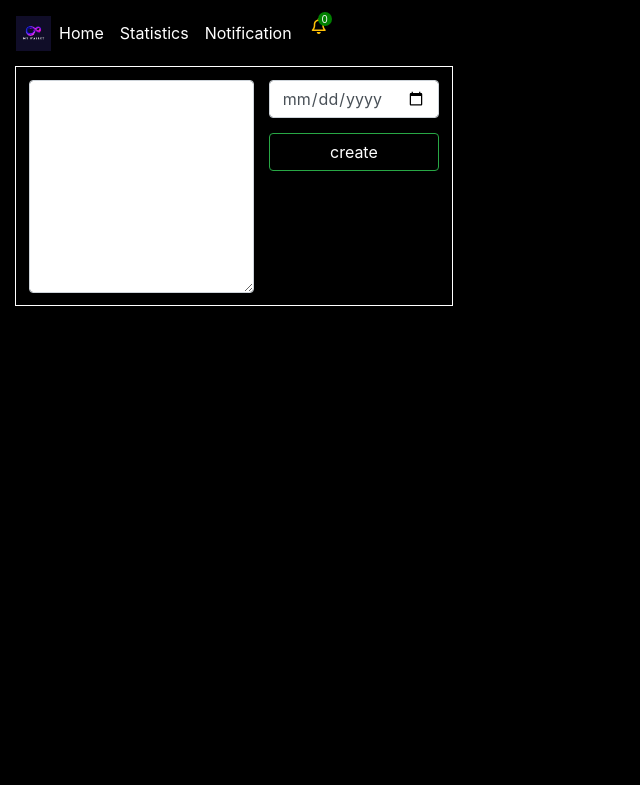
After one commit to leprekon122/WalletApp, a Django app: page /notification in a window 1280 px wide. The commit adds this page. Shown: the top 785 px of the page, without its empty margins (0-640 px from the left). Run offline with Django 4.2, Linux system fonts and the light colour scheme; the visitor is signed in with stand-in values (Sample User, id 1); data comes from the database, SQL or seed files in the repository; data that the repository does not hold is empty; some libraries are stand-ins or nearby versions.

Commit message:
1)add Notes page 2) add notes logic 3) add bels in current day logic

```diff
--- a/MyWallet/MyWalletMain/admin.py
+++ b/MyWallet/MyWalletMain/admin.py
@@ -1,7 +1,8 @@
 from django.contrib import admin
-from .models import PreTag, WalletTag, WalletData
+from .models import PreTag, WalletTag, WalletData, NotificationModel
 
 # Register your models here.
 admin.site.register(PreTag)
 admin.site.register(WalletTag)
 admin.site.register(WalletData)
+admin.site.register(NotificationModel)
--- a/MyWallet/MyWalletMain/static/MyWalletMain/css/main.css
+++ b/MyWallet/MyWalletMain/static/MyWalletMain/css/main.css
@@ -159,6 +182,102 @@ body {background-color: black}
                             justify-content: center;
     }
 
+.nav-link {
+           color: #fff;
+
+}
+
+.nav-link:hover {
+                 color: #0f0f0f;
+                 background: #fff;
+                 border-radius: 7%;
+                 transition-duration: 1s;
+}
+
+.main_note {
+           width: 100%;
+           display: flex;
+           flex-direction: row;
+}
+
+.left_side_main{
+                width: 50%;
+
+}
+
+.create_note_block {
+                    width: 70%;
+                    border: 1px solid #fff;
+                    padding: 2%;
+                    display: flex;
+                    flex-direction: row;
+                    justify-content: space-between;
+                    height: 30vh;
+
+}
+
+
+
+.note_date_and_btn {
+                    width: 80%;
+                    margin-left: 15px;
+}
+
+.note_date_and_btn button {
+                           margin-top: 15px;
+                           width: 100%;
+}
+
+.right_side {
+             width: 50%;
+             height: 90vh;
+             overflow: auto;
+
+}
+
+.notes_views {
+               width: 75%;
+               height: 15vh;
+               border: 1px solid #fff;
+               padding: 2%;
+               border-radius: 5%;
+               margin-bottom: 2%;
+
+}
+.note_text {
+            height: 25vh;
+}
+
+.notes_dates {
+              display: flex;
+              flex-direction: row;
+              justify-content: space-between;
+}
+
+
+.warn_bell {
+            display: flex;
+            justify-content: end;
+
+
+}
+
+
+.count_circle{
+              background-color: green;
+              width: 14px;
+              height: 14px;
+              border-radius: 50%;
+              position: relative;
+              top: -32px;
+              left: 18px;
+              font-size: 10px;
+              display:flex;
+              justify-content: center;
+
+}
+
+
 
 @media screen and (max-width: 430px){
     .add_data_and_tags {
--- a/MyWallet/MyWalletMain/static/MyWalletMain/js/statistics.js
+++ b/MyWallet/MyWalletMain/static/MyWalletMain/js/statistics.js
@@ -1,4 +1,6 @@
 var count = 0
+
+
 // function for diagram on statistics page
 function round_diagram(){
      // get all tag_name  form stat_page
@@ -68,7 +70,7 @@ function round_diagram_full_screen(){
      }
 
      const ctx = document.getElementById('myChart_full_screen');
-      new Chart(ctx, {
+      let myChartFull = new Chart(ctx, {
         type: 'doughnut',
         data: {
           labels: keys_set,
--- a/MyWallet/MyWalletMain/templates/MyWalletMain/layout_main.html
+++ b/MyWallet/MyWalletMain/templates/MyWalletMain/layout_main.html
@@ -1,6 +1,6 @@
 {%load static%}
 <!DOCTYPE html>
-<html lang="en">
+<html lang="en" xmlns="http://www.w3.org/1999/html">
 <head>
     <meta charset="UTF-8">
     <meta name="viewport" content="width=device-width, initial-scale=1">
@@ -30,23 +30,37 @@
 </head>
 <nav class="navbar navbar-expand-lg" style="background-color: transparent">
     <img src="static/MyWalletMain/img/My_Wallet.png" width="35px" height="35px">
-  <button class="navbar-toggler text-light" type="button" data-toggle="collapse" data-target="#navbarNav" aria-controls="navbarNav" aria-expanded="false" aria-label="Toggle navigation">
+    <button class="navbar-toggler text-light" type="button" data-toggle="collapse" data-target="#navbarNav"
+            aria-controls="navbarNav" aria-expanded="false" aria-label="Toggle navigation">
         <span class="navbar-toggler-icon text-dark"><i class="fa-solid fa-bars text-light"></i></span>
     </button>
     <div class="collapse navbar-collapse text-light" id="navbarNav">
         <ul class="navbar-nav text-light">
             <li class="nav-item active">
-        <a class="nav-link text-light" href="{% url 'main_page' %}">Home <span class="sr-only">(current)</span></a>
+                <a class="nav-link " href="{% url 'main_page' %}">Home <span class="sr-only">(current)</span></a>
             </li>
             <li class="nav-item">
-        <a class="nav-link text-light" href="{% url 'statistics_page' %}">Statistics</a>
+                <a class="nav-link " href="{% url 'statistics_page' %}">Statistics</a>
             </li>
             <li class="nav-item diagram_btn" id="diagram_btn" style="border-top: 1.5px solid #29a125;">
-        <a class="nav-link text-light"  rel="" onclick="show_hide_diagram_block()">Diagrams</a>
+                <a class="nav-link " rel="" onclick="show_hide_diagram_block()">Diagrams</a>
+            </li>
+            <li class="nav-item">
+                <a class="nav-link " href="{% url 'notification_page' %}">Notification</a>
             </li>
         </ul>
+        <div class="warning_bells">
+            <form method="get" action="{% url 'notification_page' %}">
+                <button class="btn btn-success" style="border:none; background: transparent" type="submit" name="warn_bells_btn" value="1"><i
+                        class="fa-regular fa-bell text-warning"></i></button>
+            </form>
+            <div class="count_circle">
+                <p>{{num_of_notes}}</p>
+            </div>
+        </div>
     </div>
 </nav>
+
 <body>
 {%block content%}
 {%endblock%}
--- /dev/null
+++ b/MyWallet/MyWalletMain/templates/MyWalletMain/notification_page.html
@@ -0,0 +1,36 @@
+{%extends 'MyWalletMain/layout_main.html' %}
+
+{%block title%}Notification{%endblock%}
+
+{%block content%}
+<div class="container-fluid main_note">
+    <div class="left_side_main">
+        <form method="post">
+            {%csrf_token%}
+            <div class="create_note_block">
+                <textarea class="form-control note_text" name="text_note"></textarea>
+                <div class="note_date_and_btn">
+                    <input type="date" class="form-control" name="note_date">
+                    <button class="btn btn-success" style="background: transparent" type="submit" name="create_note"
+                            value="1">
+                        create
+                    </button>
+                </div>
+            </div>
+        </form>
+    </div>
+    <div class="right_side">
+        {%for el in model%}
+        <div class="notes_views">
+            <div class="notes_text">
+                <p class="text-light">{{el.note_text}}</p>
+            </div>
+            <div class="notes_dates">
+                <p class="text-light">{{el.note_date}}</p>
+                <p class="text-light">{{el.alarm_date}}</p>
+            </div>
+        </div>
+        {%endfor%}
+    </div>
+</div>
+{%endblock%}
--- a/MyWallet/MyWalletMain/templates/MyWalletMain/statistics_page.html
+++ b/MyWallet/MyWalletMain/templates/MyWalletMain/statistics_page.html
@@ -18,7 +18,7 @@
                         <input name="date_finish" type="date" class="form-control" id="finish_date">
                     </div>
                     <br>
-                    <button type="submit" name="build_order" value="1" class="btn btn-success"
+                    <button type="submit" name="build_order" value="1" class="btn btn-success build_stat"
                             style="background-color: transparent; width: 100%; border-radius: 5%">
                         build
                     </button>
@@ -36,7 +36,7 @@
         </div>
     </div>
     <div class="diagram_block_full_screen">
-            <canvas id="myChart_full_screen"></canvas>
+        <canvas id="myChart_full_screen"></canvas>
     </div>
     <div class="diagram_main_block" id="diagram_main_block">
         <div class="diagram_block">
--- a/MyWallet/MyWalletMain/urls.py
+++ b/MyWallet/MyWalletMain/urls.py
@@ -8,7 +8,8 @@ from . import views
 urlpatterns = [
    path('', views.login_page, name='login_page'),
    path('main_page', views.MainPage.as_view(), name='main_page'),
-   path('statistics', views.StatisticsPage.as_view(), name="statistics_page")
+   path('statistics', views.StatisticsPage.as_view(), name="statistics_page"),
+   path('notification', views.NotificationPage.as_view(), name='notification_page')
 
 ]
 
--- a/MyWallet/MyWalletMain/views.py
+++ b/MyWallet/MyWalletMain/views.py
@@ -4,13 +4,11 @@ from django.contrib.auth.models import User
 from django.shortcuts import render, redirect
 from django.contrib.auth import authenticate, login
 
-from .models import WalletData, WalletTag
+from .models import WalletData, WalletTag, NotificationModel
 from .views_logic import DataSetMAinPage, CreateTag, CreatePreTag, CreateWalletArticles, RewriteData, StatisticsLogic, \
-    DeleteArticles
+    DeleteArticles, MainNotes
 from rest_framework.views import APIView
 from rest_framework import permissions
-from django.db.models import Sum
-from django.db.models import Q
 
 
 # Create your views here.
@@ -135,7 +133,7 @@ class StatisticsPage(APIView):
         build_order = request.GET.get('build_order')
         username = request.user
         logic = StatisticsLogic(username=username).current_month_statistics
-
+        num_of_notes = len(NotificationModel.objects.filter(alarm_date__icontains=datetime.date.today()).values())
         if build_order:
 
             tag_id_set = []
@@ -158,5 +156,32 @@ class StatisticsPage(APIView):
 
             return render(request, "MyWalletMain/statistics_page.html", logic.statistic_for_period_of_time)
 
-        data = {'model': logic}
+        data = {'model': logic,
+                'num_of_notes': num_of_notes
+                }
+
         return render(request, "MyWalletMain/statistics_page.html", data)
+
+
+class NotificationPage(APIView):
+    """class for render notification page"""
+
+    @staticmethod
+    def get(request):
+        warn_bells_btn = request.GET.get('warn_bells_btn')
+        logic = DataSetMAinPage(username=request.user).data_set_for_notification_page
+        if warn_bells_btn:
+            logic = DataSetMAinPage(username=request.user).data_set_for_alarm_bells
+            return render(request, 'MyWalletMain/notification_page.html', logic)
+        return render(request, 'MyWalletMain/notification_page.html', logic)
+
+    @staticmethod
+    def post(request):
+        logic = DataSetMAinPage(username=request.user).data_set_for_notification_page
+        create_note = request.POST.get('create_note')
+        if create_note:
+            text_note = request.POST.get('text_note')
+            note_date = request.POST.get('note_date')
+            main_notes_logic = MainNotes(username=request.user, text_note=text_note, note_date=note_date).create_notes
+            return render(request, 'MyWalletMain/notification_page.html', logic)
+        return render(request, 'MyWalletMain/notification_page.html', logic)
```
Also changed, not shown: other parts of MyWallet/MyWalletMain/static/MyWalletMain/css/main.css (+26 -2 lines), MyWallet/MyWalletMain/models.py (+12 -0 lines), MyWallet/MyWalletMain/views_logic.py (+54 -9 lines). Lines whose indentation alone changed are shown as unchanged.
